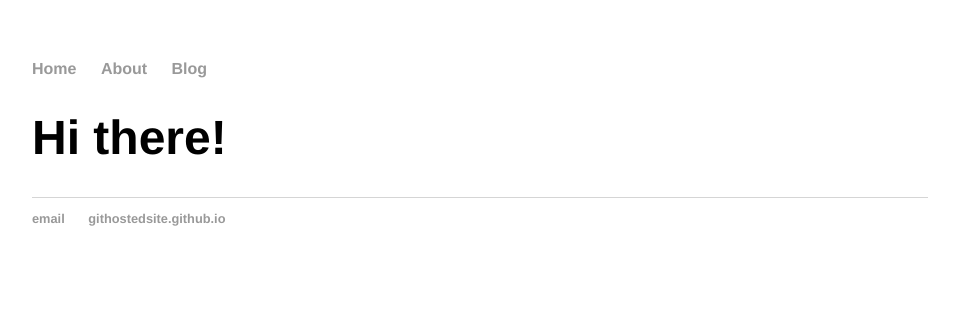
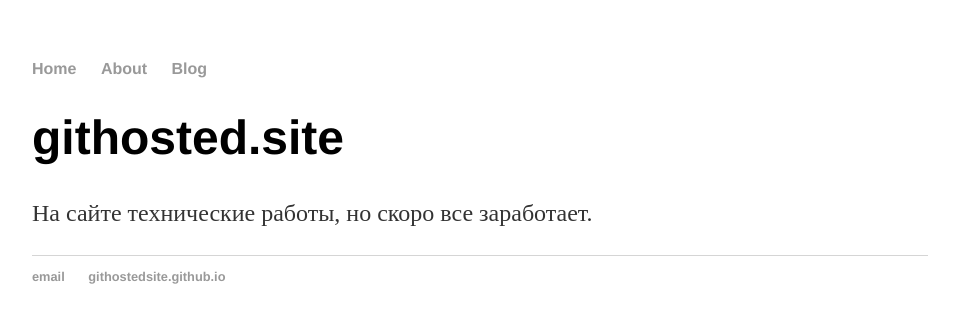
Before and after one commit to githostedsite/githostedsite.github.io, a Jekyll site: the page built from index.html, in a window 1280 px wide. Shown: the top 323 px of the page, without its empty margins (160-1119 px from the left). Built offline with Jekyll 4.4.1, drawn with Linux system fonts in a browser that asks for light colours.

Commit message:
Update index.html

```diff
--- a/index.html
+++ b/index.html
@@ -13,7 +13,8 @@ title: githosted.site
 	<body>
 		<div class="container">
     		<div class="blurb">
-        		<h1>Hi there!</h1>
+        		<h1>githosted.site</h1>
+			<p>На сайте технические работы, но скоро все заработает.</p>
 				<!-- <p></em> <a href="/about"></a></p> -->
     		</div><!-- /.blurb -->
 		</div><!-- /.container -->
```
